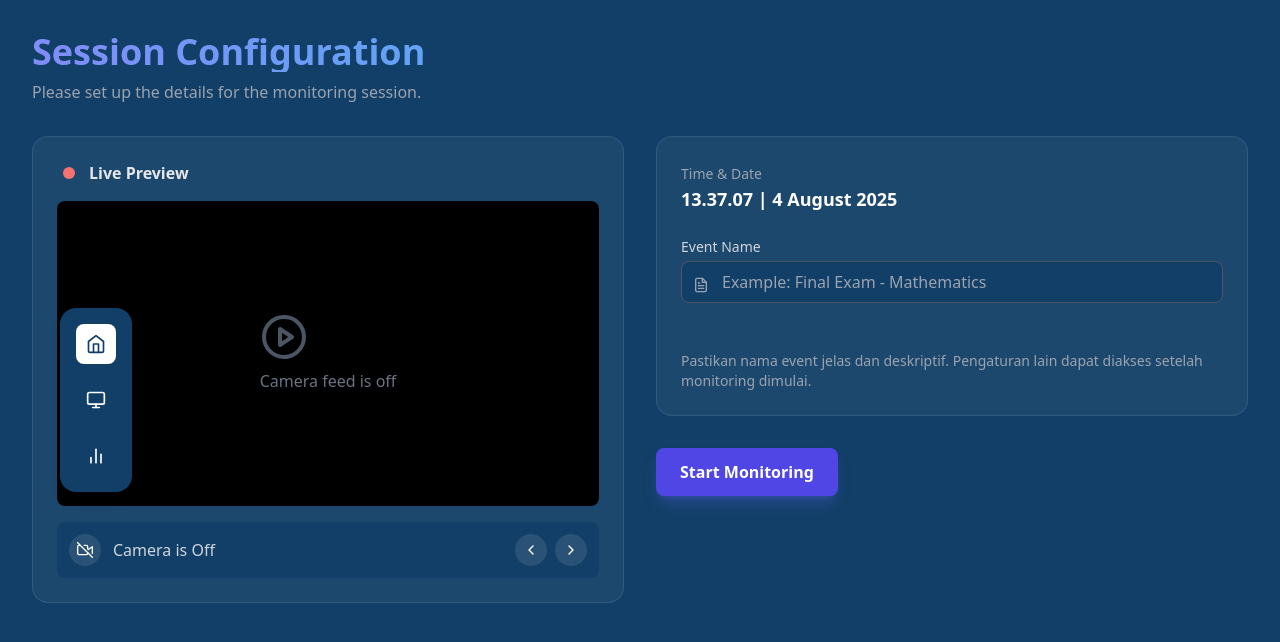
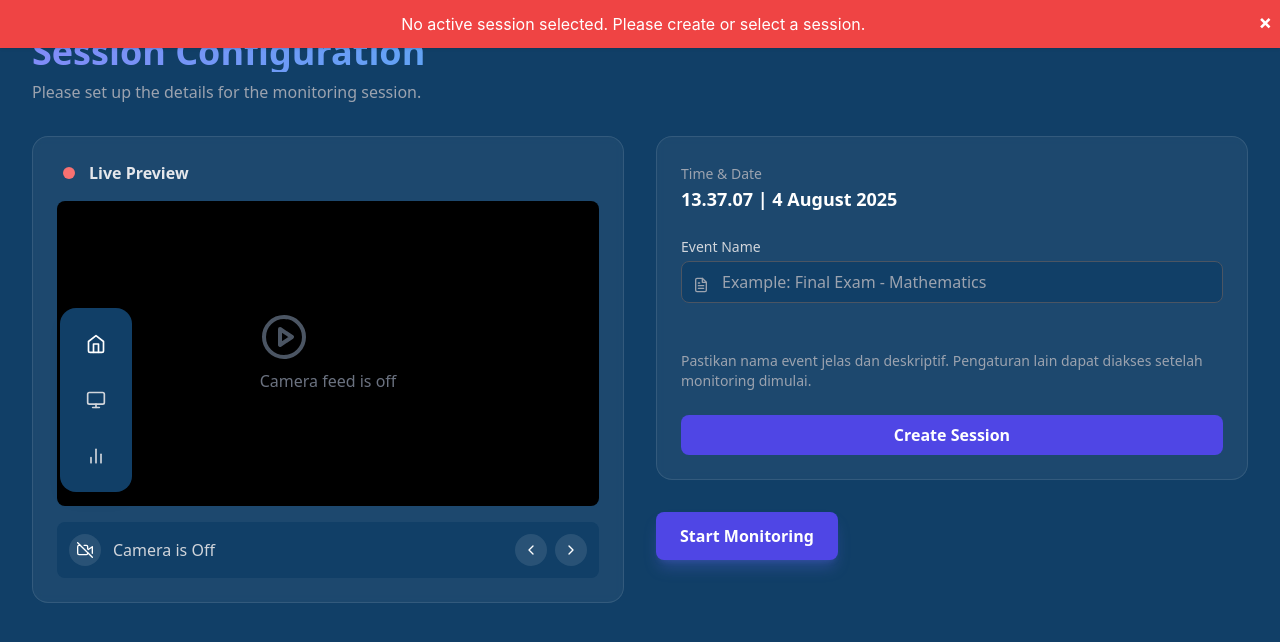
Before and after one commit to syhenn1/research_classrooms-monitoring-system, a React (Create React App) app in the folder frontend/: page /home in a window 1280 px wide. Shown: the top 642 px of the page. Built offline with nearby package versions, Linux system fonts and the light colour scheme; no server answers.

Commit message:
Integrasi API ke frontend baru, penggunaan uuid untuk id-nya, beberapa komponen dan pembatasan ketika tidak ada session id yang sedang aktif

```diff
--- /dev/null
+++ b/frontend/src/components/AlertCard.jsx
@@ -0,0 +1,33 @@
+import React, { useState } from "react";
+
+const AlertCard = ({ message }) => {
+  const [isVisible, setIsVisible] = useState(true);
+
+  const handleClose = () => {
+    setIsVisible(false);
+  };
+
+  return (
+    <div
+      className={`
+        fixed top-0 left-0 w-full
+        bg-red-500 text-white text-center
+        p-2 shadow z-50
+        transition-transform duration-500 ease-in-out
+        ${isVisible ? "translate-y-0" : "-translate-y-full"}
+      `}
+    >
+      <div className="relative flex">
+        <span className="flex-grow mt-1">{message}</span>
+        <button
+          onClick={handleClose}
+          className="right-4 text-xl font-bold hover:text-gray-200 transition pb-1"
+        >
+          &times;
+        </button>
+      </div>
+    </div>
+  );
+};
+
+export default AlertCard;
--- a/frontend/src/components/SessionSetupForm.jsx
+++ b/frontend/src/components/SessionSetupForm.jsx
@@ -1,23 +1,93 @@
-import React from 'react';
-import { FiFileText } from 'react-icons/fi';
+import { useState } from "react";
+import { FiFileText } from "react-icons/fi";
 
-const SessionSetupForm = ({ time, date }) => (
-  <div className="bg-white/5 backdrop-blur-sm p-6 rounded-2xl space-y-6 border border-white/10">
+const SessionSetupForm = ({ time, date, onSessionAdded }) => {
+  const [form, setForm] = useState({
+    session_name: "",
+  });
+
+  const [activeSession, setActiveSession] = useState(null);
+
+  const handleChange = (e) => {
+    setForm({
+      ...form,
+      [e.target.name]: e.target.value,
+    });
+  };
+
+  const handleSubmit = async (e) => {
+    e.preventDefault();
+
+    const payload = {
+      session_name: form.session_name,
+      time: time,
+      date: date,
+    };
+
+    const response = await fetch("http://localhost:8000/api/sessions", {
+      method: "POST",
+      headers: { "Content-Type": "application/json" },
+      body: JSON.stringify(payload),
+    });
+
+    if (response.ok) {
+      const data = await response.json();
+      alert(`Session Created! ID: ${data.session_id}`);
+
+      // AUTO SET SESSION AKTIF
+      await fetch(`http://localhost:8000/api/set-session/${data.session_id}`, {
+        method: "POST",
+      });
+
+      if (onSessionAdded) onSessionAdded();
+
+      // GET ACTIVE SESSION DATA
+      const activeResponse = await fetch("http://127.0.0.1:8000/api/active-session");
+      if (activeResponse.ok) {
+        const activeData = await activeResponse.json();
+        setActiveSession(activeData.session);
+      }
+    } else {
+      alert("Failed to create session.");
+    }
+  };
+
+  return (
+    <form
+      onSubmit={handleSubmit}
+      className="bg-white/5 backdrop-blur-sm p-6 rounded-2xl space-y-6 border border-white/10"
+    >
       <div>
         <label className="text-sm font-medium text-gray-400">Time & Date</label>
+        {activeSession ? (
+          <p className="text-lg font-semibold">{`${activeSession.time} | ${activeSession.date}`}</p>
+        ) : (
           <p className="text-lg font-semibold">{`${time} | ${date}`}</p>
+        )}
       </div>
 
       <div className="relative">
-      <label htmlFor="event-name" className="block text-sm font-medium text-gray-300 mb-1">
+        <label
+          htmlFor="event-name"
+          className="block text-sm font-medium text-gray-300 mb-1"
+        >
           Event Name
         </label>
         <FiFileText className="absolute left-3 top-10 text-gray-400" />
         <input
           type="text"
           id="event-name"
+          name="session_name"
+          value={
+            activeSession
+              ? `${activeSession.session_name} | ${activeSession.date} | ${activeSession.time}`
+              : form.session_name
+          }
+          onChange={handleChange}
           placeholder="Example: Final Exam - Mathematics"
           className="w-full pl-10 pr-4 py-2 bg-dark-blue border border-gray-600 rounded-lg focus:ring-2 focus:ring-indigo-500 focus:border-indigo-500 transition"
+          readOnly={activeSession !== null}
+          required
         />
       </div>
 
@@ -26,7 +96,23 @@ const SessionSetupForm = ({ time, date }) => (
           Pastikan nama event jelas dan deskriptif. Pengaturan lain dapat diakses setelah monitoring dimulai.
         </p>
       </div>
+
+      {!activeSession && (
+        <button
+          type="submit"
+          className="w-full bg-indigo-600 hover:bg-indigo-700 text-white font-semibold py-2 px-4 rounded-lg transition"
+        >
+          Create Session
+        </button>
+      )}
+
+      {activeSession && (
+        <div className="bg-green-500 text-white font-semibold py-2 px-4 rounded-lg text-center">
+          Active Session: {activeSession.session_name}
         </div>
+      )}
+    </form>
   );
+};
 
 export default SessionSetupForm;
--- a/frontend/src/components/SideBar.jsx
+++ b/frontend/src/components/SideBar.jsx
@@ -1,11 +1,38 @@
-import React, { useState } from 'react';
-import { NavLink } from 'react-router-dom';
+import React, { useState, useEffect } from 'react';
+import { useNavigate } from 'react-router-dom';
 import { FiHome, FiMonitor, FiBarChart2 } from 'react-icons/fi';
+import AlertCard from './AlertCard';
 
 const SideBar = () => {
   const [isExpanded, setIsExpanded] = useState(false);
+  const [hasActiveSession, setHasActiveSession] = useState(false);
+
+  useEffect(() => {
+    const fetchActiveSession = async () => {
+      try {
+        const response = await fetch('http://127.0.0.1:8000/api/active-session');
+        const data = await response.json();
+        if (data.session) {
+          setHasActiveSession(true);
+        } else {
+          setHasActiveSession(false);
+        }
+      } catch (error) {
+        console.error('Failed to fetch active session', error);
+        setHasActiveSession(false);
+      }
+    };
+
+    fetchActiveSession();
+
+    const interval = setInterval(fetchActiveSession, 10000); // Refresh every 10s
+    return () => clearInterval(interval);
+  }, []);
 
   return (
+    <>
+      {!hasActiveSession && <AlertCard message="No active session selected. Please create or select a session." />}
+
       <aside
         className={`
           fixed left-0 top-0 h-screen
@@ -27,37 +54,55 @@ const SideBar = () => {
           `}
         >
           <SideBarLink to="/home" icon={FiHome} isExpanded={isExpanded} />
-        <SideBarLink to="/monitoring" icon={FiMonitor} isExpanded={isExpanded} />
-        <SideBarLink to="/result" icon={FiBarChart2} isExpanded={isExpanded} />
+          <SideBarLink
+            to="/monitoring"
+            icon={FiMonitor}
+            isExpanded={isExpanded}
+            disabled={!hasActiveSession}
+          />
+          <SideBarLink
+            to="/result"
+            icon={FiBarChart2}
+            isExpanded={isExpanded}
+            disabled={!hasActiveSession}
+          />
         </div>
       </aside>
+    </>
   );
 };
 
-const SideBarLink = ({ to, icon: Icon, isExpanded }) => {
+const SideBarLink = ({ to, icon: Icon, isExpanded, disabled = false }) => {
+  const navigate = useNavigate();
+
+  const handleClick = (e) => {
+    if (disabled) {
+      e.preventDefault();
+      alert('No active session! Please create/select one first.');
+    } else {
+      navigate(to);
+    }
+  };
+
   return (
-    <NavLink
-      to={to}
-      className={({ isActive }) =>
-        `
+    <button
+      onClick={handleClick}
+      className={`
         flex items-center justify-center
         transition-all duration-300 ease-in-out
         w-10 h-10 rounded-lg
-          ${isActive ? 'bg-white' : 'hover:bg-indigo-600'}
-        `
-      }
+        ${disabled ? 'cursor-not-allowed' : 'hover:bg-indigo-600'}
+      `}
     >
-      {({ isActive }) => (
       <Icon
         size={20}
         className={`
           transition-opacity duration-200
-            ${isActive ? 'text-dark-blue' : 'text-white'}
+          ${disabled ? 'text-gray-300' : 'text-white'}
           ${isExpanded ? 'opacity-100' : 'opacity-0'}
         `}
       />
-      )}
-    </NavLink>
+    </button>
   );
 };
 
--- a/frontend/src/components/TimelineChart.jsx
+++ b/frontend/src/components/TimelineChart.jsx
@@ -112,7 +112,7 @@ export default function TimelineLineChart() {
     drawChart();
     window.addEventListener("resize", drawChart);
     return () => window.removeEventListener("resize", drawChart);
-  }, [logs]);
+  });
 
   return (
     <div className="w-full h-64 bg-white rounded-xl shadow-md p-4 relative">
--- a/frontend/src/pages/MonitoringPage.jsx
+++ b/frontend/src/pages/MonitoringPage.jsx
@@ -1,8 +1,7 @@
-import { useState } from "react";
+import { useState, useEffect } from "react";
 import { useNavigate } from "react-router-dom";
 import MonitorScreen from "../components/MonitorScreen";
 import Logs from "../components/Logs";
-import SideBar from "../components/SideBar";
 import Counter from "../components/Counter";
 import EndMonitoring from "../components/EndMonitoring";
 import SwitchQuiz from "../components/SwitchQuiz";
@@ -12,13 +11,31 @@ const MonitoringPage = () => {
   const [quizStarted, setQuizStarted] = useState(false);
   const navigate = useNavigate();
 
+  useEffect(() => {
+    const checkActiveSession = async () => {
+      try {
+        const response = await fetch('http://127.0.0.1:8000/api/active-session');
+        const data = await response.json();
+
+        if (!data.session) {
+          navigate('/home');
+        }
+      } catch (error) {
+        console.error('Failed to fetch active session:', error);
+        navigate('/home');
+      }
+    };
+
+    checkActiveSession();
+  }, [navigate]);
+
   const switchToQuiz = () => {
     setMode("quiz");
-    setQuizStarted(true); // Tombol SwitchQuiz disable permanen setelah ini
+    setQuizStarted(true);
   };
 
   const handleEndMonitoring = () => {
-    navigate("/result"); // Pindah ke halaman result
+    navigate("/result");
   };
 
   return (
--- a/frontend/src/pages/ResultPage.jsx
+++ b/frontend/src/pages/ResultPage.jsx
@@ -1,9 +1,31 @@
+import { useEffect } from "react";
+import { useNavigate } from "react-router-dom";
 import ResultCard from "../components/ResultCard";
 import SideBar from "../components/SideBar";
 import SessionResult from "../components/SessionResult";
 import TimelineChart from "../components/TimelineChart";
 
 const ResultPage = () => {
+  const navigate = useNavigate();
+  useEffect(() => {
+    const checkActiveSession = async () => {
+      try {
+        const response = await fetch(
+          "http://127.0.0.1:8000/api/active-session"
+        );
+        const data = await response.json();
+
+        if (!data.session) {
+          navigate("/home");
+        }
+      } catch (error) {
+        console.error("Failed to fetch active session:", error);
+        navigate("/home");
+      }
+    };
+
+    checkActiveSession();
+  }, [navigate]);
   return (
     <div>
       <SideBar />
@@ -13,10 +35,34 @@ const ResultPage = () => {
         </div>
         <SessionResult />
         <div className="flex flex-row w-full gap-2">
-          <ResultCard title="Teori" value="50" unit="%" barColor="bg-green-500" classtype = "theory"/>
-          <ResultCard title="Teori" value="50" unit="duration" barColor="bg-green-500" classtype = "theory"/>
-          <ResultCard title="Quiz" value="50" unit="%" barColor="bg-red-500" classtype="quiz"/>
-          <ResultCard title="Quiz" value="50" unit="duration" barColor="bg-red-500" classtype="quiz"/>
+          <ResultCard
+            title="Teori"
+            value="50"
+            unit="%"
+            barColor="bg-green-500"
+            classtype="theory"
+          />
+          <ResultCard
+            title="Teori"
+            value="50"
+            unit="duration"
+            barColor="bg-green-500"
+            classtype="theory"
+          />
+          <ResultCard
+            title="Quiz"
+            value="50"
+            unit="%"
+            barColor="bg-red-500"
+            classtype="quiz"
+          />
+          <ResultCard
+            title="Quiz"
+            value="50"
+            unit="duration"
+            barColor="bg-red-500"
+            classtype="quiz"
+          />
         </div>
         <TimelineChart />
       </div>
```
Also changed, not shown: 1 other file (tests, documents, lock files or other folders). Lines whose indentation alone changed are shown as unchanged.
